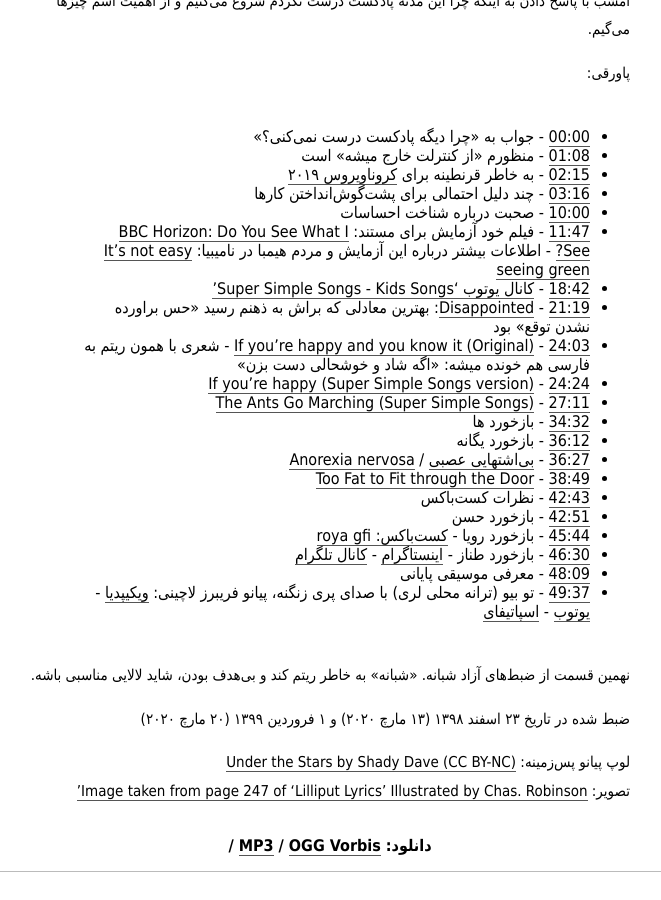
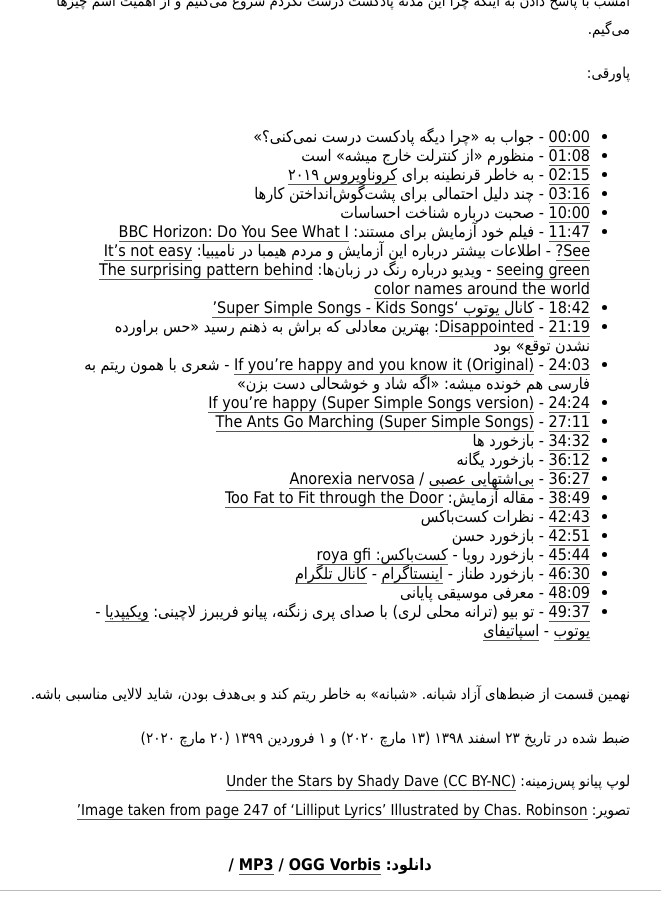
Before and after one commit to mohsend/mehsen.ir, a Jekyll site: the page built from _posts/2020-03-21-shabane-009.md, in a window 1280 px wide and 900 px high, scrolled down 992 px. Shown: the whole window, without its empty margins (310-971 px from the left). Built offline with Jekyll 4.4.1, drawn with Linux system fonts in a browser that asks for light colours; some web fonts are replaced.

Commit message:
UPDATE descriptions

```diff
--- a/_posts/2020-03-21-shabane-009.md
+++ b/_posts/2020-03-21-shabane-009.md
@@ -33,7 +33,7 @@
 * 02:15 - به خاطر قرنطینه برای [کروناویروس ۲۰۱۹](https://fa.wikipedia.org/wiki/%D8%A8%DB%8C%D9%85%D8%A7%D8%B1%DB%8C_%DA%A9%D8%B1%D9%88%D9%86%D8%A7%D9%88%DB%8C%D8%B1%D9%88%D8%B3_%DB%B2%DB%B0%DB%B1%DB%B9)
 * 03:16 - چند دلیل احتمالی برای پشت‌گوش‌انداختن کارها
 * 10:00 - صحبت درباره شناخت احساسات
-* 11:47 - فیلم خود آزمایش برای مستند: [BBC Horizon: Do You See What I See?](https://www.bbc.co.uk/programmes/b013c8tb) - اطلاعات بیشتر درباره این آزمایش و مردم هیمبا در نامیبیا: [It's not easy seeing green](https://languagelog.ldc.upenn.edu/nll/?p=17970)
+* 11:47 - فیلم خود آزمایش برای مستند: [BBC Horizon: Do You See What I See?](https://www.bbc.co.uk/programmes/b013c8tb) - اطلاعات بیشتر درباره این آزمایش و مردم هیمبا در نامیبیا: [It's not easy seeing green](https://languagelog.ldc.upenn.edu/nll/?p=17970) - ویدیو درباره رنگ در زبان‌ها: [The surprising pattern behind color names around the world](https://www.youtube.com/watch?v=gMqZR3pqMjg)
 * 18:42 - [کانال یوتوب 'Super Simple Songs - Kids Songs'](https://www.youtube.com/channel/UCLsooMJoIpl_7ux2jvdPB-Q)
 * 21:19 - [Disappointed](https://www.merriam-webster.com/dictionary/disappointed): بهترین معادلی که براش به ذهنم رسید «حس براورده نشدن توقع» بود
 * 24:03 - [If you're happy and you know it (Original)](https://www.youtube.com/watch?v=71hqRT9U0wg) - شعری با همون ریتم به فارسی هم خونده میشه: «اگه شاد و خوشحالی دست بزن»
@@ -42,7 +42,7 @@
 * 34:32 - بازخورد ها
 * 36:12 - بازخورد یگانه
 * 36:27 - [بی‌اشتهایی عصبی](https://fa.wikipedia.org/wiki/%D8%A8%DB%8C%E2%80%8C%D8%A7%D8%B4%D8%AA%D9%87%D8%A7%DB%8C%DB%8C_%D8%B9%D8%B5%D8%A8%DB%8C) / [Anorexia nervosa](https://en.wikipedia.org/wiki/Anorexia_nervosa)
-* 38:49 - [Too Fat to Fit through the Door](https://journals.plos.org/plosone/article?id=10.1371/journal.pone.0064602)
+* 38:49 - مقاله آزمایش: [Too Fat to Fit through the Door](https://journals.plos.org/plosone/article?id=10.1371/journal.pone.0064602)
 * 42:43 - نظرات کست‌باکس
 * 42:51 - بازخورد حسن
 * 45:44 - بازخورد رویا - [کست‌باکس: roya gfi](https://castbox.fm/vua/14366676)
```
